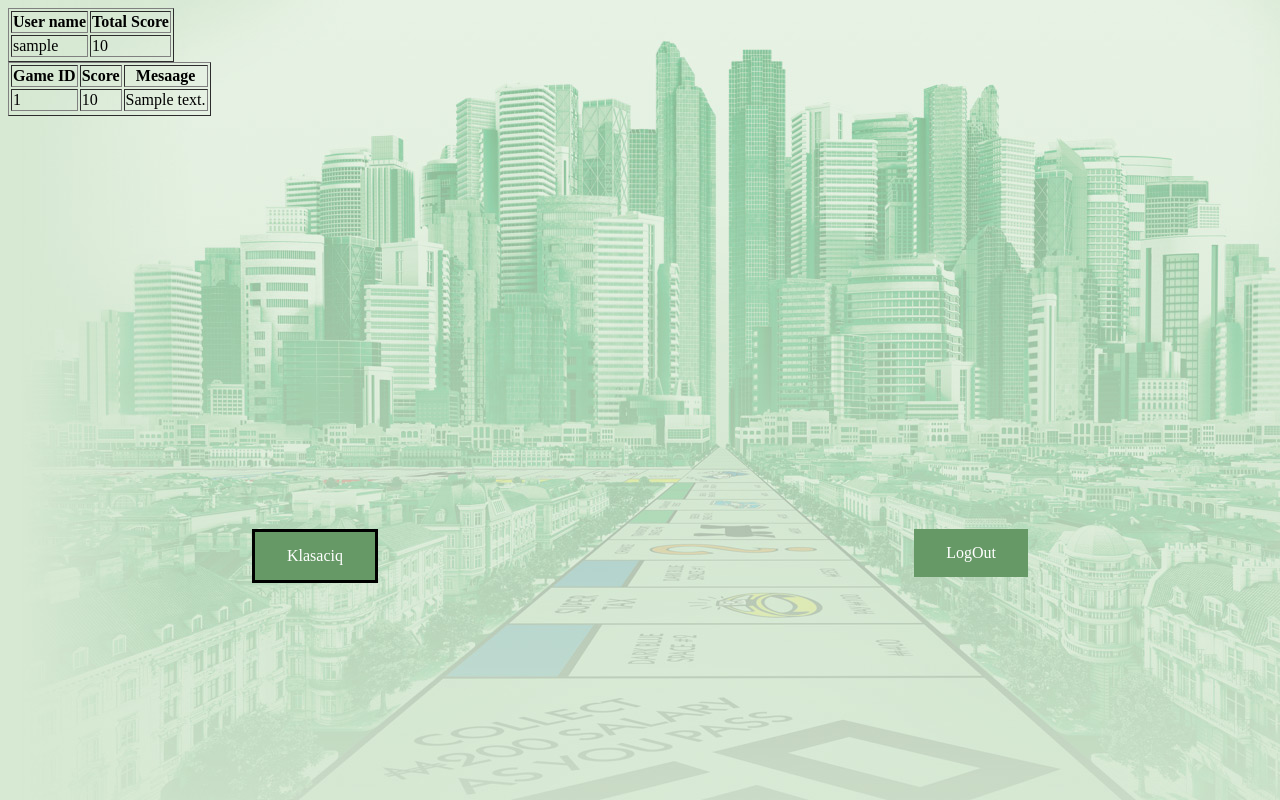
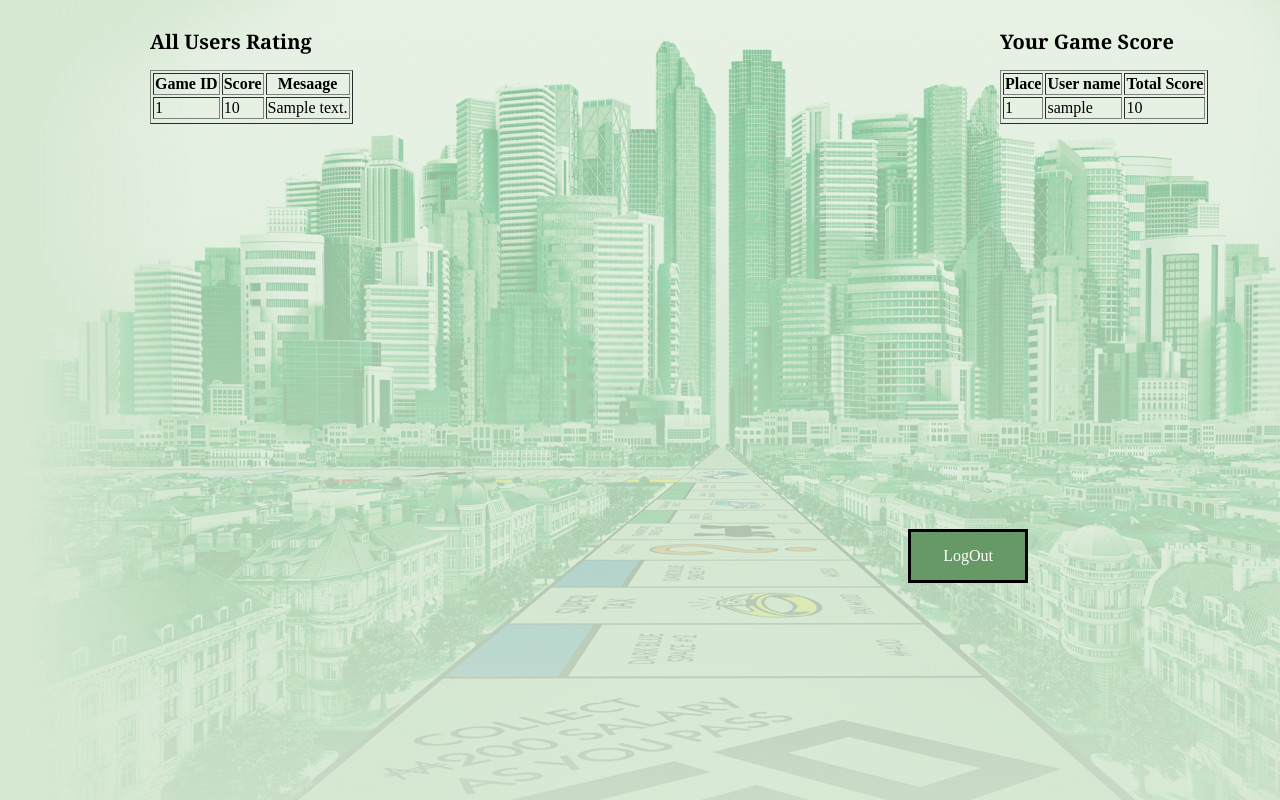
Before and after one commit to galissima/IT_VILLAGE, a PHP site: page /games_score.php in a window 1280 px wide. Run offline with PHP 8.4, Linux system fonts and the light colour scheme; the visitor is signed in with stand-in values (Sample User, id 1); tables that the repository leaves empty or names only in its code hold one stand-in row (values such as "Sample post"); data that the repository does not hold is empty.

Commit message:
Final
Final

```diff
--- a/assets/css/style.css
+++ b/assets/css/style.css
@@ -320,6 +322,7 @@ body{
    	position: absolute;
    	top: 525px;
   	right: 250px;
+  	border: 3px solid black;
 
 }
 div.gameover{
@@ -370,6 +373,39 @@ div.gameover{
     font-size: 50px;
 
 }
+/*game_score file*/
+.table1{
+	position: absolute;
+	top: 70px;
+	left: 1000px;
+
+}
+
+.table2{
+	position: absolute;
+	top: 70px;
+	left: 150px;
+
+}
+
+#table1{
+	position: absolute;
+	left: 1000px;
+	font-weight: bold;
+	font-family: Georgia;
+	font-size: 20px;
+
+}
+
+#table2{
+	position: absolute;
+	left: 150px;
+	font-weight: bold;
+	font-family: Georgia;
+	font-size: 20px;
+
+}
+
 	.footer{
 		color: #000;
 		position: absolute;
--- a/game_over.php
+++ b/game_over.php
@@ -11,7 +11,7 @@ include('db_connection.php');
  <p id="score">SCORE: <?php echo $_SESSION['money'] ?> </p>
 <p id="score_text"> <?php echo $_SESSION['result'] ?> </p>
 </div>
-<a href="games_score.php" class="newgame" id="hover1">Klasaciq</a>
+<a href="games_score.php" class="newgame" id="hover1">Rating</a>
 <a href="index.php" class="logout" id="hover2">LogOut</a>
 
 <?php
--- a/games_score.php
+++ b/games_score.php
@@ -1,10 +1,11 @@
 <?php
 session_start();
-
-
+echo "<p id='table1'> Your Game Score </p>";
+echo "<p id='table2'> All Users  Rating </p>";
 
 // READ
-
+$i=1;
+$j=1;
 include('includes/header.php');
 include('db_connection.php');
 //READ ROWS FROM TABLE GAMES     SELECT * FROM `users` ORDER BY `user_current_score` DESC
@@ -13,16 +14,16 @@ $result = mysqli_query($conn, $read_query);
 
 
 if (mysqli_num_rows($result) > 0) {
-	echo "<table border=1 >";
-	echo "<tr><th>User name </th><th>Total Score</th>";
+	echo "<table border=1 class='table1'>";
+	echo "<tr><th>Place</th><th>User name </th><th>Total Score</th>";
 	while ($row = mysqli_fetch_assoc($result)) {
 		echo "<tr>";
 
-
+			echo "<td>" . $i . "</td>";
 			echo "<td>" . $row['user_name'] . "</td>";
 			echo "<td>" .$row['user_sum_score'] . "</td>";
 
-
+			$i++;
 		echo "<tr>";
 
 	}
@@ -39,16 +40,16 @@ $result = mysqli_query($conn, $read_query);
 
 
 if (mysqli_num_rows($result) > 0) {
-	echo "<table border=1 >";
+	echo "<table border=1 class='table2'>";
 	echo "<tr><th>Game ID </th><th> Score</th><th> Mesaage</th>";
 	while ($row = mysqli_fetch_assoc($result)) {
 		echo "<tr>";
 
 
-			echo "<td>" . $row['game_id'] . "</td>";
+			echo "<td>" . $j . "</td>";
 			echo "<td>" .$row['game_score'] . "</td>";
 			echo "<td>" .$row['message'] . "</td>";
-
+			$j++;
 
 		echo "<tr>";
 
@@ -57,6 +58,5 @@ if (mysqli_num_rows($result) > 0) {
 	echo "</table>";
 }
 ?>
-<a href="games_score.php" class="newgame" id="hover1">Klasaciq</a>
 <a href="index.php" class="logout" id="hover2">LogOut</a>
 <?php
--- a/index.php
+++ b/index.php
@@ -3,7 +3,7 @@ $title = 'Index';
 include('includes/header.php');
 include('db_connection.php');
 
-echo '<a href="register.php">REGISTER</a>';
+echo '<div id="register_index"> <a href="register.php" >REGISTER</a> </div>';
 session_start();
 // check
 if (!empty($_POST['submit'])) {
@@ -48,7 +48,7 @@ if (!empty($_POST['submit'])) {
 <form action="" method="post">
 	<p><input type="text" name="user_name" class="name" placeholder="Username">*</p>
 	<p><input type="password" name="user_password" class="password" placeholder="Password">*</p>
-	<p><input type="submit" name="submit" value="login"></p>
+	<p><input type="submit" name="submit" value="LOGIN" class="submit_index"></p>
 	</form>
 </div>
 
```
Also changed, not shown: other parts of assets/css/style.css (+17 -15 lines).
